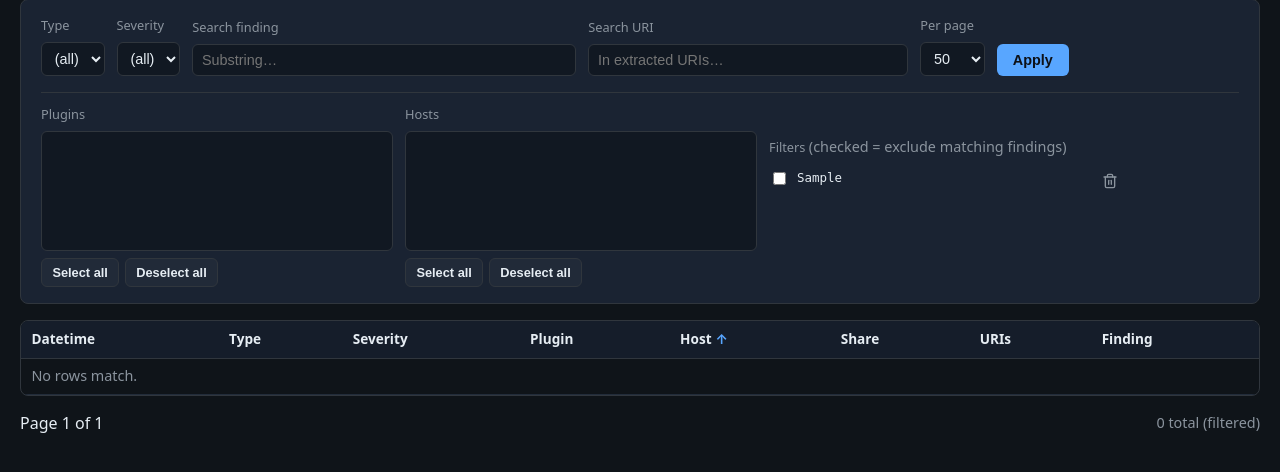
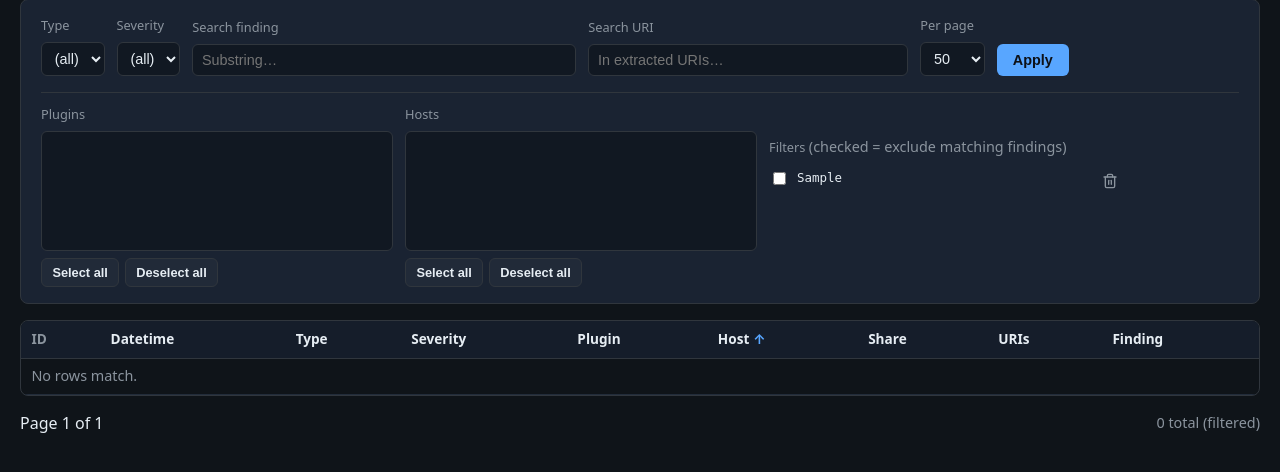
Before and after one commit to fang0654/snaffler-web, a Django app: page /source/1/ in a window 1280 px wide. Shown: the part 216-688 px from the top of the page. Run offline with Django 5.2, Linux system fonts and the light colour scheme; tables that the repository leaves empty hold one stand-in row (values such as "Sample post"); data that the repository does not hold is empty.

Commit message:
Added `id` field in

```diff
--- a/findings/templates/findings/source_detail.html
+++ b/findings/templates/findings/source_detail.html
@@ -253,6 +253,9 @@
   <table class="data">
     <thead>
       <tr>
+        <th class="sort dt">
+          <a href="?{% sort_query request 'id' %}">ID{% if sort == 'id' %}<span class="arrow">{% if order == 'desc' %}↓{% else %}↑{% endif %}</span>{% endif %}</a>
+        </th>
         <th class="sort">
           <a href="?{% sort_query request 'occurred_at' %}">Datetime{% if sort == 'occurred_at' %}<span class="arrow">{% if order == 'desc' %}↓{% else %}↑{% endif %}</span>{% endif %}</a>
         </th>
@@ -280,6 +283,7 @@
     <tbody>
       {% for row in page_obj %}
         <tr>
+          <td class="dt">{{ row.pk }}</td>
           <td class="dt">{{ row.occurred_at|date:"Y-m-d H:i:s" }}Z</td>
           <td class="kind">{{ row.kind }}</td>
           <td class="{% if row.severity %}sev-{{ row.severity }}{% else %}sev-empty{% endif %}">{% if row.severity %}{{ row.severity }}{% else %}—{% endif %}</td>
@@ -304,7 +308,7 @@
           <td class="finding">{{ row.finding }}</td>
         </tr>
       {% empty %}
-        <tr><td colspan="8" class="muted">No rows match.</td></tr>
+        <tr><td colspan="9" class="muted">No rows match.</td></tr>
       {% endfor %}
     </tbody>
   </table>
--- a/findings/views.py
+++ b/findings/views.py
@@ -105,6 +105,7 @@ def source_detail(request: HttpRequest, pk: int):
     sort = request.GET.get("sort", "smb_host")
     order = request.GET.get("order", "asc")
     allowed = {
+        "id",
         "occurred_at",
         "kind",
         "severity",
```
